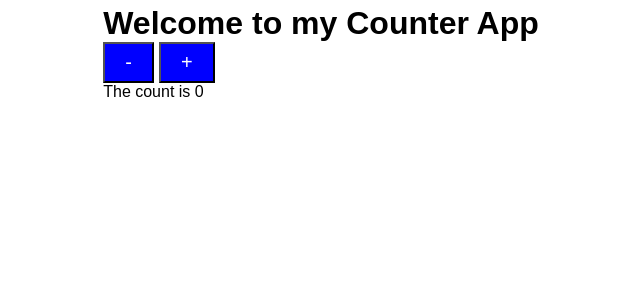
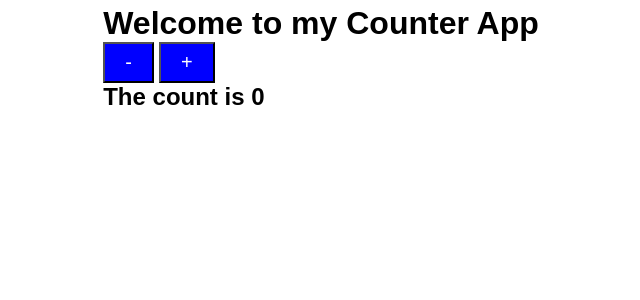
Before and after one commit to nimely111/React-Coding-snippet, a React (Vite) app: page / in a window 1280 px wide. Shown: the top 300 px of the page, without its empty margins (319-959 px from the left). Built offline with nearby package versions, Linux system fonts and the light colour scheme.

Commit message:
update the font by changing the p element to h2 element

```diff
--- a/src/react101/StateComponent.jsx
+++ b/src/react101/StateComponent.jsx
@@ -34,7 +34,7 @@ function StateComponent(){
             }}
              onClick={increaseCount}>+</button>
 
-            <p>The count is { count }</p>
+            <h2>The count is { count }</h2>
         </>
     )
 }
```
